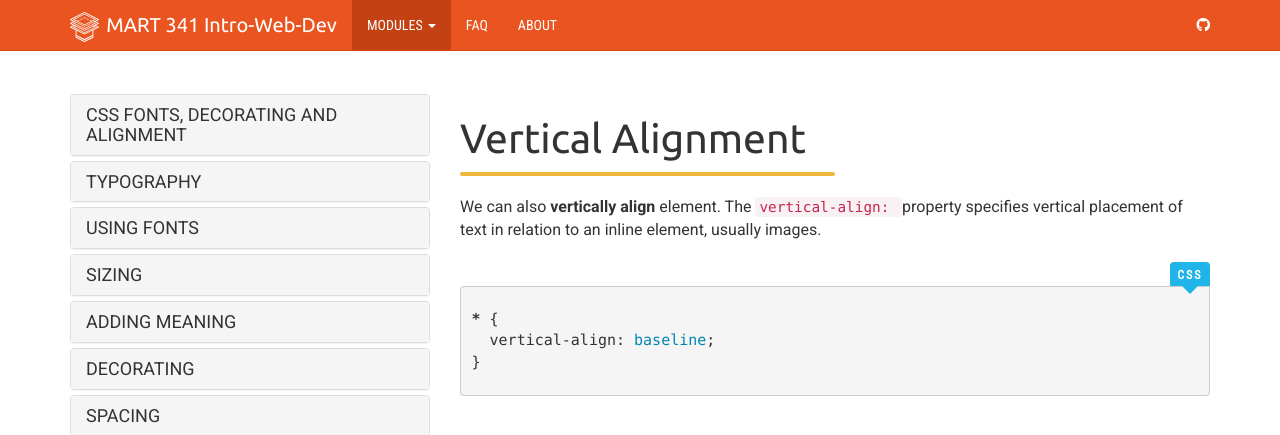
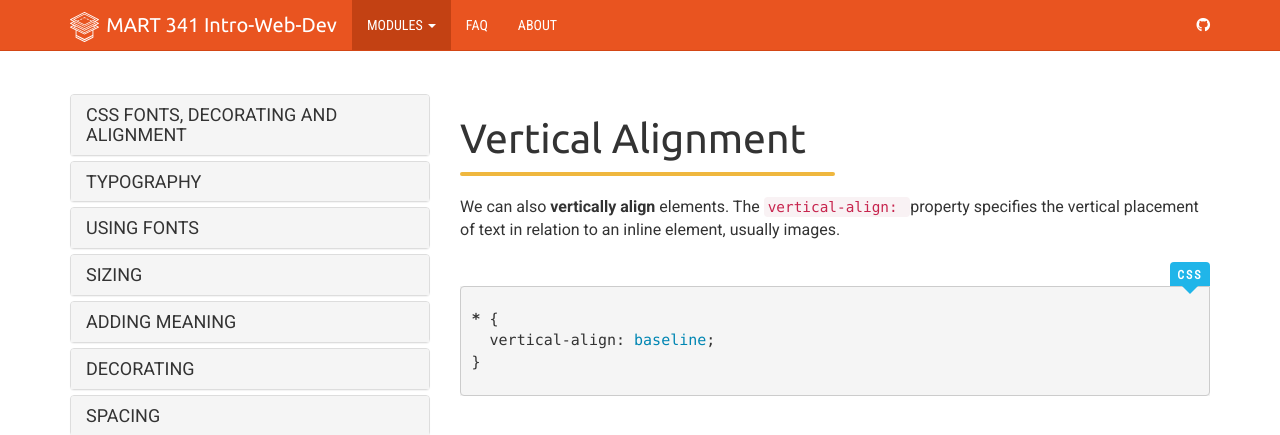
Before and after one commit to Montana-Media-Arts/webDesignFall2024, a Jekyll site: the page built from _docs/topic-10/07-alignment/02-page.md, in a window 1280 px wide. Shown: the top 435 px of the page. Built offline with Jekyll 4.4.1, drawn with Linux system fonts in a browser that asks for light colours; nearby versions of some CDN libraries.

Commit message:
Update 02-page.md

```diff
--- a/_docs/topic-10/07-alignment/02-page.md
+++ b/_docs/topic-10/07-alignment/02-page.md
@@ -6,7 +6,7 @@ permalink: /topic-10/vert-align/
 
 <div class="divider-heading"></div>
 
-We can also **vertically align** element. The `vertical-align: ` property specifies vertical placement of text in relation to an inline element, usually images.
+We can also **vertically align** elements. The `vertical-align: ` property specifies the vertical placement of text in relation to an inline element, usually images.
 
 <div class="code-heading">
   <span class="css">CSS</span>
```
